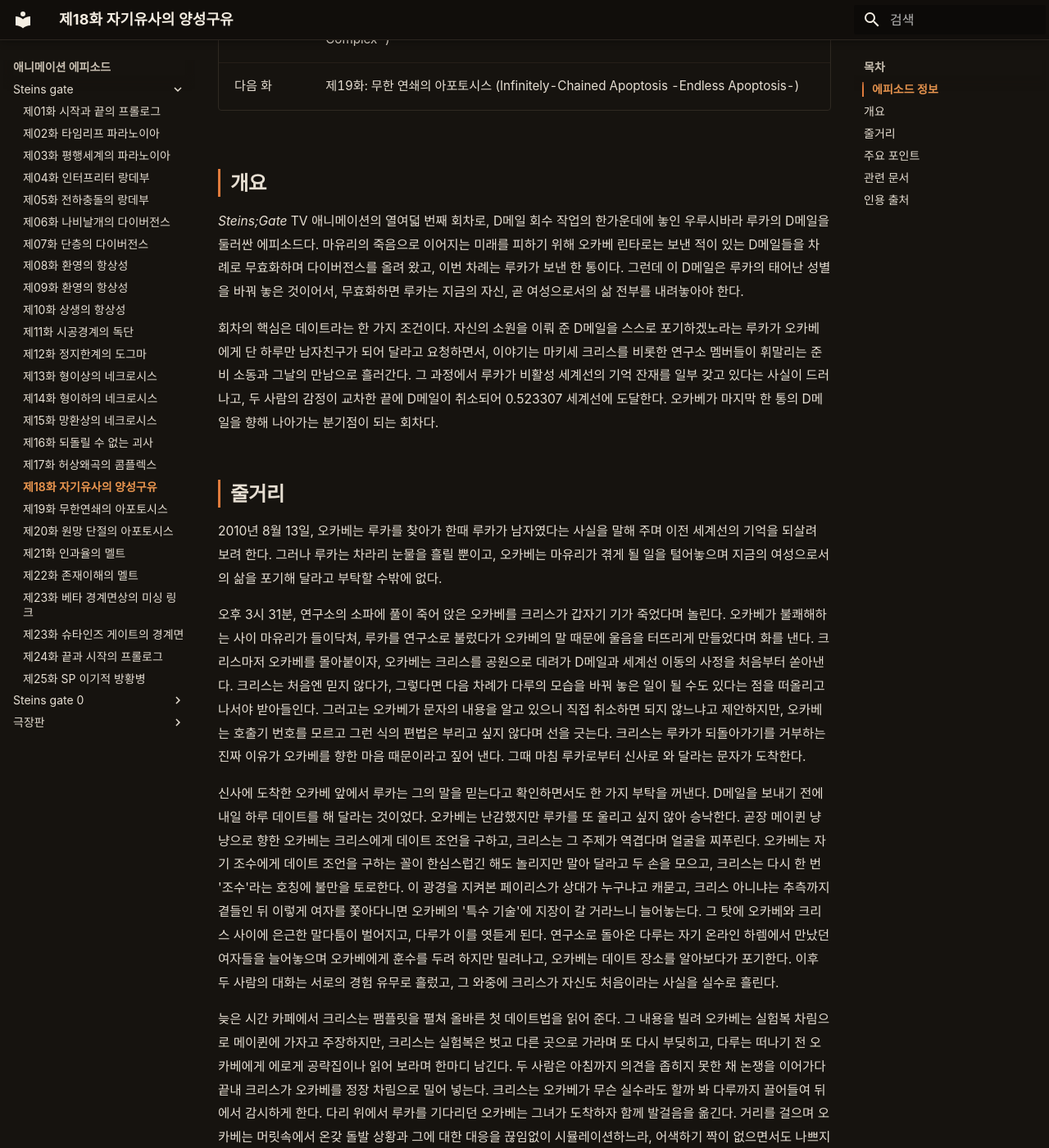
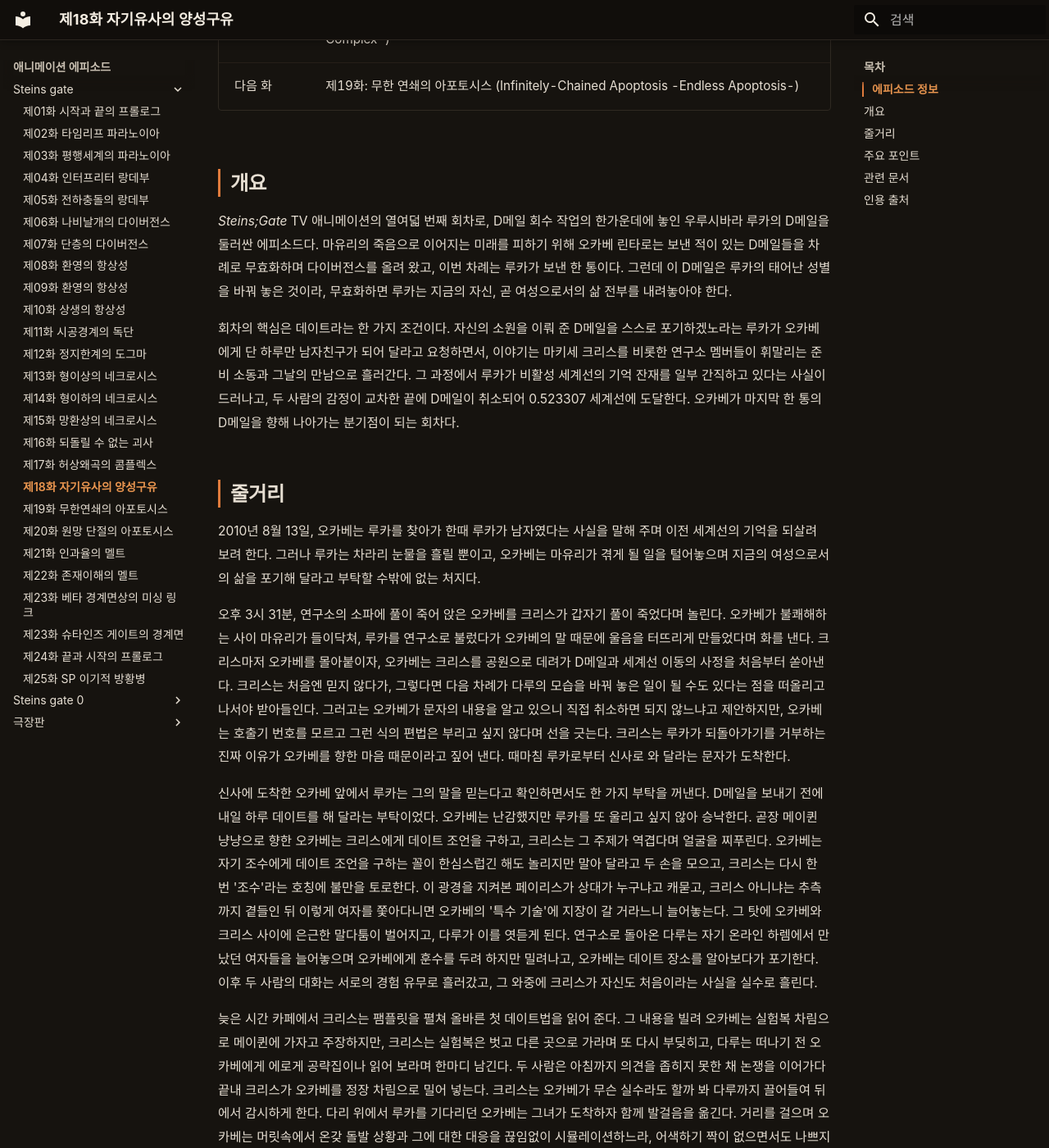
Before and after one commit to sgwiki/sgwiki.github.io, an MkDocs documentation site: the page built from wiki/애니메이션-에피소드/steins-gate/제18화-자기유사의-양성구유.md, in a window 1280 px wide and 1400 px high, scrolled down 1020 px. Shown: the whole window at 82% size. Built offline with MkDocs 1.6.1 and Material for MkDocs 9.7.7, drawn with Linux system fonts in a browser that asks for light colours; some web fonts are replaced; some of the changed text lies outside the part shown.

Commit message:
chore(wiki): 제18화 정비 — 표준어(부닥치→부딪히)·의존명사 구체화(것→부탁/일/고백)·때마침 합성어·번역투 수동 교정
Co-Authored-By: Claude Opus 4.6 <noreply@anthropic.com>

```diff
--- a/wiki/애니메이션-에피소드/steins-gate/제18화-자기유사의-양성구유.md
+++ b/wiki/애니메이션-에피소드/steins-gate/제18화-자기유사의-양성구유.md
@@ -28,31 +28,31 @@ description: "*Steins;Gate* 본편 제18화. 마유리의 죽음이 수속된
 
 ## 개요
 
-*Steins;Gate* TV 애니메이션의 열여덟 번째 회차로, D메일 회수 작업의 한가운데에 놓인 우루시바라 루카의 D메일을 둘러싼 에피소드다. 마유리의 죽음으로 이어지는 미래를 피하기 위해 오카베 린타로는 보낸 적이 있는 D메일들을 차례로 무효화하며 다이버전스를 올려 왔고, 이번 차례는 루카가 보낸 한 통이다. 그런데 이 D메일은 루카의 태어난 성별을 바꿔 놓은 것이어서, 무효화하면 루카는 지금의 자신, 곧 여성으로서의 삶 전부를 내려놓아야 한다.
+*Steins;Gate* TV 애니메이션의 열여덟 번째 회차로, D메일 회수 작업의 한가운데에 놓인 우루시바라 루카의 D메일을 둘러싼 에피소드다. 마유리의 죽음으로 이어지는 미래를 피하기 위해 오카베 린타로는 보낸 적이 있는 D메일들을 차례로 무효화하며 다이버전스를 올려 왔고, 이번 차례는 루카가 보낸 한 통이다. 그런데 이 D메일은 루카의 태어난 성별을 바꿔 놓은 것이라, 무효화하면 루카는 지금의 자신, 곧 여성으로서의 삶 전부를 내려놓아야 한다.
 
-회차의 핵심은 데이트라는 한 가지 조건이다. 자신의 소원을 이뤄 준 D메일을 스스로 포기하겠노라는 루카가 오카베에게 단 하루만 남자친구가 되어 달라고 요청하면서, 이야기는 마키세 크리스를 비롯한 연구소 멤버들이 휘말리는 준비 소동과 그날의 만남으로 흘러간다. 그 과정에서 루카가 비활성 세계선의 기억 잔재를 일부 갖고 있다는 사실이 드러나고, 두 사람의 감정이 교차한 끝에 D메일이 취소되어 0.523307 세계선에 도달한다. 오카베가 마지막 한 통의 D메일을 향해 나아가는 분기점이 되는 회차다.
+회차의 핵심은 데이트라는 한 가지 조건이다. 자신의 소원을 이뤄 준 D메일을 스스로 포기하겠노라는 루카가 오카베에게 단 하루만 남자친구가 되어 달라고 요청하면서, 이야기는 마키세 크리스를 비롯한 연구소 멤버들이 휘말리는 준비 소동과 그날의 만남으로 흘러간다. 그 과정에서 루카가 비활성 세계선의 기억 잔재를 일부 간직하고 있다는 사실이 드러나고, 두 사람의 감정이 교차한 끝에 D메일이 취소되어 0.523307 세계선에 도달한다. 오카베가 마지막 한 통의 D메일을 향해 나아가는 분기점이 되는 회차다.
 
 ## 줄거리
 
-2010년 8월 13일, 오카베는 루카를 찾아가 한때 루카가 남자였다는 사실을 말해 주며 이전 세계선의 기억을 되살려 보려 한다. 그러나 루카는 차라리 눈물을 흘릴 뿐이고, 오카베는 마유리가 겪게 될 일을 털어놓으며 지금의 여성으로서의 삶을 포기해 달라고 부탁할 수밖에 없다.
+2010년 8월 13일, 오카베는 루카를 찾아가 한때 루카가 남자였다는 사실을 말해 주며 이전 세계선의 기억을 되살려 보려 한다. 그러나 루카는 차라리 눈물을 흘릴 뿐이고, 오카베는 마유리가 겪게 될 일을 털어놓으며 지금의 여성으로서의 삶을 포기해 달라고 부탁할 수밖에 없는 처지다.
 
-오후 3시 31분, 연구소의 소파에 풀이 죽어 앉은 오카베를 크리스가 갑자기 기가 죽었다며 놀린다. 오카베가 불쾌해하는 사이 마유리가 들이닥쳐, 루카를 연구소로 불렀다가 오카베의 말 때문에 울음을 터뜨리게 만들었다며 화를 낸다. 크리스마저 오카베를 몰아붙이자, 오카베는 크리스를 공원으로 데려가 D메일과 세계선 이동의 사정을 처음부터 쏟아낸다. 크리스는 처음엔 믿지 않다가, 그렇다면 다음 차례가 다루의 모습을 바꿔 놓은 일이 될 수도 있다는 점을 떠올리고 나서야 받아들인다. 그러고는 오카베가 문자의 내용을 알고 있으니 직접 취소하면 되지 않느냐고 제안하지만, 오카베는 호출기 번호를 모르고 그런 식의 편법은 부리고 싶지 않다며 선을 긋는다. 크리스는 루카가 되돌아가기를 거부하는 진짜 이유가 오카베를 향한 마음 때문이라고 짚어 낸다. 그때 마침 루카로부터 신사로 와 달라는 문자가 도착한다.
+오후 3시 31분, 연구소의 소파에 풀이 죽어 앉은 오카베를 크리스가 갑자기 풀이 죽었다며 놀린다. 오카베가 불쾌해하는 사이 마유리가 들이닥쳐, 루카를 연구소로 불렀다가 오카베의 말 때문에 울음을 터뜨리게 만들었다며 화를 낸다. 크리스마저 오카베를 몰아붙이자, 오카베는 크리스를 공원으로 데려가 D메일과 세계선 이동의 사정을 처음부터 쏟아낸다. 크리스는 처음엔 믿지 않다가, 그렇다면 다음 차례가 다루의 모습을 바꿔 놓은 일이 될 수도 있다는 점을 떠올리고 나서야 받아들인다. 그러고는 오카베가 문자의 내용을 알고 있으니 직접 취소하면 되지 않느냐고 제안하지만, 오카베는 호출기 번호를 모르고 그런 식의 편법은 부리고 싶지 않다며 선을 긋는다. 크리스는 루카가 되돌아가기를 거부하는 진짜 이유가 오카베를 향한 마음 때문이라고 짚어 낸다. 때마침 루카로부터 신사로 와 달라는 문자가 도착한다.
 
-신사에 도착한 오카베 앞에서 루카는 그의 말을 믿는다고 확인하면서도 한 가지 부탁을 꺼낸다. D메일을 보내기 전에 내일 하루 데이트를 해 달라는 것이었다. 오카베는 난감했지만 루카를 또 울리고 싶지 않아 승낙한다. 곧장 메이퀸 냥냥으로 향한 오카베는 크리스에게 데이트 조언을 구하고, 크리스는 그 주제가 역겹다며 얼굴을 찌푸린다. 오카베는 자기 조수에게 데이트 조언을 구하는 꼴이 한심스럽긴 해도 놀리지만 말아 달라고 두 손을 모으고, 크리스는 다시 한 번 '조수'라는 호칭에 불만을 토로한다. 이 광경을 지켜본 페이리스가 상대가 누구냐고 캐묻고, 크리스 아니냐는 추측까지 곁들인 뒤 이렇게 여자를 쫓아다니면 오카베의 '특수 기술'에 지장이 갈 거라느니 늘어놓는다. 그 탓에 오카베와 크리스 사이에 은근한 말다툼이 벌어지고, 다루가 이를 엿듣게 된다. 연구소로 돌아온 다루는 자기 온라인 하렘에서 만났던 여자들을 늘어놓으며 오카베에게 훈수를 두려 하지만 밀려나고, 오카베는 데이트 장소를 알아보다가 포기한다. 이후 두 사람의 대화는 서로의 경험 유무로 흘렀고, 그 와중에 크리스가 자신도 처음이라는 사실을 실수로 흘린다.
+신사에 도착한 오카베 앞에서 루카는 그의 말을 믿는다고 확인하면서도 한 가지 부탁을 꺼낸다. D메일을 보내기 전에 내일 하루 데이트를 해 달라는 부탁이었다. 오카베는 난감했지만 루카를 또 울리고 싶지 않아 승낙한다. 곧장 메이퀸 냥냥으로 향한 오카베는 크리스에게 데이트 조언을 구하고, 크리스는 그 주제가 역겹다며 얼굴을 찌푸린다. 오카베는 자기 조수에게 데이트 조언을 구하는 꼴이 한심스럽긴 해도 놀리지만 말아 달라고 두 손을 모으고, 크리스는 다시 한 번 '조수'라는 호칭에 불만을 토로한다. 이 광경을 지켜본 페이리스가 상대가 누구냐고 캐묻고, 크리스 아니냐는 추측까지 곁들인 뒤 이렇게 여자를 쫓아다니면 오카베의 '특수 기술'에 지장이 갈 거라느니 늘어놓는다. 그 탓에 오카베와 크리스 사이에 은근한 말다툼이 벌어지고, 다루가 이를 엿듣게 된다. 연구소로 돌아온 다루는 자기 온라인 하렘에서 만났던 여자들을 늘어놓으며 오카베에게 훈수를 두려 하지만 밀려나고, 오카베는 데이트 장소를 알아보다가 포기한다. 이후 두 사람의 대화는 서로의 경험 유무로 흘러갔고, 그 와중에 크리스가 자신도 처음이라는 사실을 실수로 흘린다.
 
-늦은 시간 카페에서 크리스는 팸플릿을 펼쳐 올바른 첫 데이트법을 읽어 준다. 그 내용을 빌려 오카베는 실험복 차림으로 메이퀸에 가자고 주장하지만, 크리스는 실험복은 벗고 다른 곳으로 가라며 또 다시 부딪히고, 다루는 떠나기 전 오카베에게 에로게 공략집이나 읽어 보라며 한마디 남긴다. 두 사람은 아침까지 의견을 좁히지 못한 채 논쟁을 이어가다 끝내 크리스가 오카베를 정장 차림으로 밀어 넣는다. 크리스는 오카베가 무슨 실수라도 할까 봐 다루까지 끌어들여 뒤에서 감시하게 한다. 다리 위에서 루카를 기다리던 오카베는 그녀가 도착하자 함께 발걸음을 옮긴다. 거리를 걸으며 오카베는 머릿속에서 온갖 돌발 상황과 그에 대한 대응을 끊임없이 시뮬레이션하느라, 어색하기 짝이 없으면서도 나쁘지 않은 의도의 장면들이 만들어지고, 이를 지켜보는 크리스는 속이 탄다. 식당에 자리를 잡아서도 잡담 하나에 애를 먹는다. 식사를 마치고 다시 거리로 나선 두 사람을 마유리가 지나치듯 발견한다. 다리 아래를 지날 때 루카가 처음 만났던 날을 기억하느냐고 묻는다. 얼마 전 몇몇 남학생이 루카를 여자로 착각해 사진을 찍으려 들었고 오카베가 그들을 쫓아냈다. 그때 늘 다른 성별로 오해받는 것이 괴롭다던 루카에게 오카베가 그냥 자기 자신이 되라고 답했고, 그 한마디에 루카는 오카베에게 마음을 품게 되었다는 것이다. 오카베는 이를 통해 루카 역시 페이리스와 마찬가지로 남자였던 세계선의 기억을 일부 간직하고 있음을 깨닫는다.
+늦은 시간 카페에서 크리스는 팸플릿을 펼쳐 올바른 첫 데이트법을 읽어 준다. 그 내용을 빌려 오카베는 실험복 차림으로 메이퀸에 가자고 주장하지만, 크리스는 실험복은 벗고 다른 곳으로 가라며 또 다시 부딪히고, 다루는 떠나기 전 오카베에게 에로게 공략집이나 읽어 보라며 한마디 남긴다. 두 사람은 아침까지 의견을 좁히지 못한 채 논쟁을 이어가다 끝내 크리스가 오카베를 정장 차림으로 밀어 넣는다. 크리스는 오카베가 무슨 실수라도 할까 봐 다루까지 끌어들여 뒤에서 감시하게 한다. 다리 위에서 루카를 기다리던 오카베는 그녀가 도착하자 함께 발걸음을 옮긴다. 거리를 걸으며 오카베는 머릿속에서 온갖 돌발 상황과 그에 대한 대응을 끊임없이 시뮬레이션하느라, 어색하기 짝이 없으면서도 나쁘지 않은 의도의 장면들이 이어지고, 이를 지켜보는 크리스는 속이 탄다. 식당에 자리를 잡아서도 잡담 하나에 애를 먹는다. 식사를 마치고 다시 거리로 나선 두 사람을 마유리가 지나치듯 발견한다. 다리 아래를 지날 때 루카가 처음 만났던 날을 기억하느냐고 묻는다. 얼마 전 몇몇 남학생이 루카를 여자로 착각해 사진을 찍으려 들었고 오카베가 그들을 쫓아냈다. 그때 늘 다른 성별로 오해받는 것이 괴롭다던 루카에게 오카베가 그냥 자기 자신이 되라고 답했고, 그 한마디에 루카는 오카베에게 마음을 품게 되었다는 고백이다. 오카베는 이를 통해 루카 역시 페이리스와 마찬가지로 남자였던 세계선의 기억을 일부 간직하고 있음을 깨닫는다.
 
-그날 저녁 오카베가 루카를 집까지 바래다 주자, 루카는 그 데이트가 자신에겐 전부였다고 고마워한다. 그러고는 약속한 호출기 번호를 건네고 달려간다. 다루와 크리스가 D메일을 작성하는 동안 오카베의 기색은 또 가라앉는다. 마유리가 찾아와 루카가 누군가와 데이트를 했는데 옷차림 때문에 오카베를 알아보지 못했다고 무심코 전한다. 그제야 오카베는 루카에게 제대로 된 데이트를 시켜 주지 못했다는 사실을 뼈저리게 깨닫고, 곧장 실험복을 걸치고 되돌아가 밤늦도록 두 사람이 늘 하던 일들을 함께 채운다. 모든 것이 끝난 뒤 루카는 어렸을 때 IBN 5100을 넘어뜨려 망가뜨렸고, 그것이 지금 이 상황의 시초가 되었다고 털어놓는다. 실망한 오카베에게 작별을 고한 루카는 돌연 뒤에서 그를 끌어안고 펑펑 운다. 자신은 정말로 남자로 돌아가고 싶지 않다고, 자신에게 동성애는 금기이고 어차피 이날의 일은 기억하지 못할 테니까. 오카베는 자기가 잊지 않겠다고, 그것으로 충분하다고 약속한다.
+그날 저녁 오카베가 루카를 집까지 바래다 주자, 루카는 그 데이트가 자신에게는 전부였다고 고마워한다. 그러고는 약속한 호출기 번호를 건네고 달려간다. 다루와 크리스가 D메일을 작성하는 동안 오카베의 기색은 또 가라앉는다. 마유리가 찾아와 루카가 누군가와 데이트를 했는데 옷차림 때문에 오카베를 알아보지 못했다고 무심코 전한다. 그제야 오카베는 루카에게 제대로 된 데이트를 시켜 주지 못했다는 사실을 뼈저리게 깨닫고, 곧장 실험복을 걸치고 되돌아가 밤늦도록 두 사람이 늘 하던 일들을 함께 채운다. 모든 것이 끝난 뒤 루카는 어렸을 때 IBN 5100을 넘어뜨려 망가뜨렸고, 그것이 지금 이 상황의 시초가 되었다고 털어놓는다. 실망한 오카베에게 작별을 고한 루카는 돌연 뒤에서 그를 끌어안고 펑펑 운다. 자신은 정말로 남자로 돌아가고 싶지 않다고, 자신에게 동성애는 금기이고 어차피 이날의 일은 기억하지 못할 테니까. 오카베는 자기가 잊지 않겠다고, 그것으로 충분하다고 약속한다.
 
-D메일이 발송되고 다이버전스 미터의 수치는 다시 오른다. 오카베는 장작을 나르는 루카를 발견하고 자신을 좋아하느냐고 물어보지만, 루카는 애써 감추려 들고 오카베는 일이 제대로 맞아떨어졌음을 확인한다. 이제 남은 마지막 D메일을 향해, 오카베는 다음 걸음을 내딛는다.
+D메일이 발송되고 다이버전스 미터의 수치는 다시 오른다. 오카베는 장작을 나르는 루카를 발견하고 자신을 좋아하느냐고 물어보지만, 루카는 애써 감추려 들뿐 오카베는 일이 제대로 맞아떨어졌음을 확인한다. 이제 남은 마지막 D메일을 향해, 오카베는 다음 걸음을 내딛는다.
 
 ## 주요 포인트
 
 - **루카의 D메일과 데이트 조건**: 이 회차에서 무효화 대상이 된 것은 루카가 보낸, 루카의 태어난 성별을 바꿔 놓은 D메일이다. 루카는 그 D메일을 포기하는 조건으로 오카베에게 하루 데이트를 요청함으로써, 단순한 회수 작업에 감정적 무게를 얹는다.
 - **비활성 세계선의 기억 잔재**: 루카가 처음 만났던 날의 일과 자신의 마음을 이야기하는 장면은, 루카 역시 페이리스처럼 남자였던 세계선의 기억을 부분적으로 간직하고 있음을 보여 준다. 이는 세계선이 바뀌어도 완전히 사라지지 않는 기억의 잔재라는 모티프를 확장한다.
-- **IBN 5100 회수의 실마리**: 루카가 어렸을 때 IBN 5100을 넘어뜨려 망가뜨린 것이 현재 사태의 기원이라는 고백은, 이전까지 풀리지 않았던 IBN 5100의 행방과 사라진 이유를 루카의 D메일 취소와 한 줄로 연결 짓는다.
+- **IBN 5100 회수의 실마리**: 루카가 어렸을 때 IBN 5100을 넘어뜨려 망가뜨린 일이 현재 사태의 기원이라는 고백은, 이전까지 풀리지 않았던 IBN 5100의 행방과 사라진 이유를 루카의 D메일 취소와 한 줄로 연결 짓는다.
 - **루카의 감정과 '금기'**: 루카가 남자로 돌아가기 싫다고 고백하면서 동성애를 금기로 여긴다고 말하는 대목은, 루카가 여성의 몸이 된 뒤에도 오카베를 향한 마음의 무게를 어떻게 받아들이는지를 보여 주는 회차의 감정적 절정이다.
-- **크리스와의 관계 진전**: 데이트 준비 과정에서 오카베와 크리스는 '조수' 호칭, 경험 유무, 차림새를 두고 잦은 부딪침을 겪는다. 크리스가 처음이라는 사실을 실수로 드러내고 오카베의 데이트를 손수 챙기는 모습은 두 사람 사이의 거리가 좁혀지고 있음을 시사한다.
+- **크리스와의 관계 진전**: 데이트 준비 과정에서 오카베와 크리스는 '조수' 호칭, 경험 유무, 차림새를 두고 잦은 부딪힘을 겪는다. 크리스가 처음이라는 사실을 실수로 드러내고 오카베의 데이트를 손수 챙기는 모습은 두 사람 사이의 거리가 좁혀지고 있음을 시사한다.
 - **0.523307 세계선 도달**: 루카의 D메일이 취소되면서 다이버전스가 0.523307로 오르고, 루카는 다시 남자로 돌아간다. 오카베가 마유리를 살리기 위한 작업에서 한 단계 더 나아가 마지막 D메일을 예고하는 분기점이 된다.
 
 ## 관련 문서
```
Also changed, not shown: other parts of wiki/애니메이션-에피소드/steins-gate/제18화-자기유사의-양성구유.md (+1 -1 lines).
